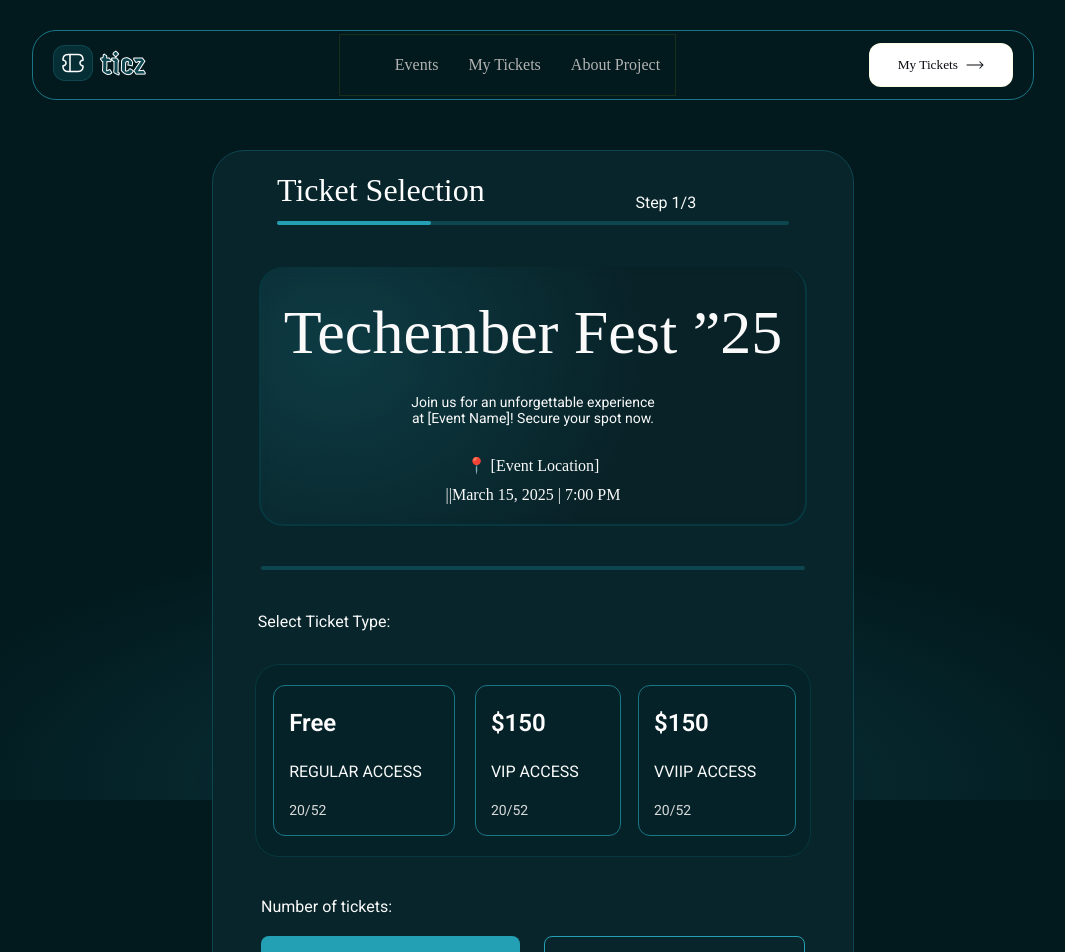
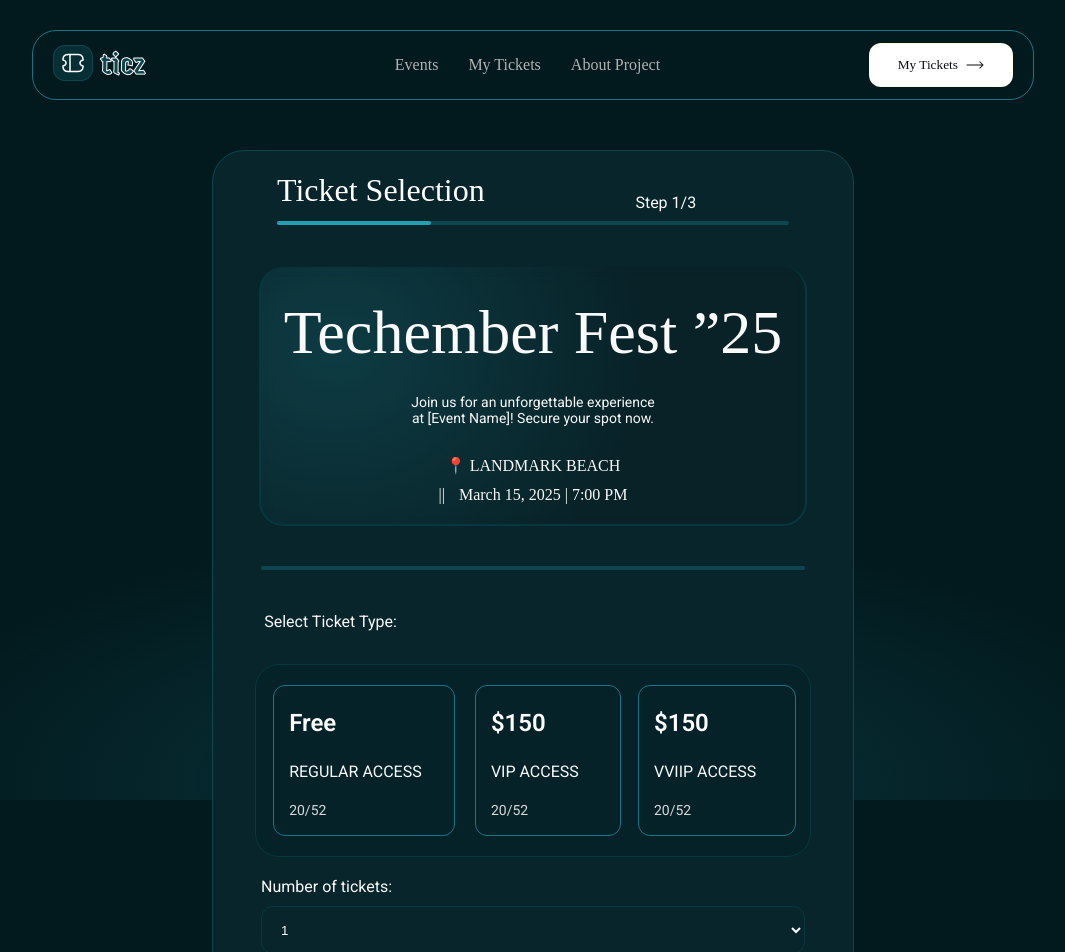
Before and after one commit to Nyerhowho9/HNG_12_TASK_2-Ticket-conferencing-app, a React (Vite) app: page / in a window 1280 px wide. Shown: the top 952 px of the page, without its empty margins (107-1172 px from the left). Built offline with nearby package versions, Linux system fonts and the light colour scheme; a web font is replaced by a local one.

Commit message:
Add select option to the events page

```diff
--- a/src/components/Hero.jsx
+++ b/src/components/Hero.jsx
@@ -7,8 +7,8 @@ export default function Hero(){
             <h1 className={styles.eventName}>Techember Fest ”25</h1>
             <p className={styles.heroText}>Join us for an unforgettable experience at [Event Name]! Secure your spot now.</p>
             <div className={styles.locationContainer}>
-                <p>📍 [Event Location]</p>
-                <p className={styles.date}><span className={styles.part}>||</span>March 15, 2025 | 7:00 PM</p>
+                <p>📍 LANDMARK BEACH</p>
+                <p className={styles.date}><span className={styles.part}>||  </span>   March 15, 2025 | 7:00 PM</p>
             </div>
         </div>
     </>
--- a/src/pages/Details.jsx
+++ b/src/pages/Details.jsx
@@ -17,11 +17,14 @@ export default function Details() {
 
 
     const navigate = useNavigate();
-    const [formData, setFormData] = useState({
-        fullName: "",
-        email: "",
-        avatar: "",
-        aboutProject: ""
+    const [formData, setFormData] = useState(() => {
+        const savedData = localStorage.getItem("formData");
+        return savedData ? JSON.parse(savedData) : {
+            fullName: "",
+            email: "",
+            avatar: "",
+            aboutProject: ""
+        };
     });
     const [errors, setErrors] = useState({});
     const [uploading, setUploading] = useState(false);
@@ -34,9 +37,7 @@ export default function Details() {
         }
     }, []);
 
-    useEffect(() => {
-        localStorage.setItem("formData", JSON.stringify(formData));
-    }, [formData]);
+
 
     const handleChange = (e) => {
         const { name, value } = e.target;
@@ -46,8 +47,11 @@ export default function Details() {
             if (lines.length > 3) return; // Prevent more than 3 rows
         }
 
-        setFormData({ ...formData, [name]: value });
+        const updatedData = { ...formData, [name]: value };
+        setFormData(updatedData);
+        localStorage.setItem("formData", JSON.stringify(updatedData));
     };
+
     const onDrop = async (acceptedFiles) => {
         const file = acceptedFiles[0];
         if (!file) return;
@@ -166,7 +170,7 @@ export default function Details() {
                 <button className={styles.button1} type="submit" disabled={uploading}>
                         {uploading ? "Uploading..." : "Get My Free Ticket"}
                 </button>
-                 <button className={styles.button2} >Back</button>
+                 <button className={styles.button2} onClick={() => navigate(-1)}>Back</button>
                 </div>
             </form>
      </div>
--- a/src/pages/Events.jsx
+++ b/src/pages/Events.jsx
@@ -33,10 +33,23 @@ export default function Event(){
                 <TicketType price="$150" access="VVIIP ACCESS" quantity="20/52"  />
             </div>
             <div className={styles.numberContainer}>
-                <p className={styles.number}>Number of tickets:</p>
+                <label htmlFor="qty" className={styles.numberLabel}>Number of tickets:</label>
+                <br />
+                <select name="qty" id="qty" className={styles.number}>
+                    <option value="1">1</option>
+                    <option value="2">2</option>
+                    <option value="3">3</option>
+                    <option value="4">4</option>
+                    <option value="5">5</option>
+                    <option value="6">6</option>
+                    <option value="7">7</option>
+                    <option value="8">8</option>
+                    <option value="9">9</option>
+                    <option value="10">10</option>
+                </select>
             </div>
             <div className={styles.buttonContainer}>
-                <button className={styles.button1}  onClick={() => navigate('details')}> Next</button>
+                <button className={styles.button1} type="submit" onClick={() => navigate('details')}> Next</button>
                 <button className={styles.button2} >Close</button>
             </div>
 
--- a/src/styles/Events.module.css
+++ b/src/styles/Events.module.css
@@ -71,7 +71,7 @@ font-size: 16px;
 font-style: normal;
 font-weight: 400;
 color: var(--step);
-width: 86%;
+width: 84%;
 margin-top: 40px;
 line-height: 24px;
 }
@@ -90,12 +90,23 @@ line-height: 24px;
     margin: auto;
     margin-top: 20px ;
 }
-.number{
+.numberLabel{
     color: #FAFAFA;
     font-family: 'Roboto';
     font-size: 16px;
     font-style: normal;
     font-weight: 400;
+}
+.number{
+    width: 100%;
+    background: #08252B;
+    border-radius: var(--Radius-reg-2, 12px);
+    border: 1px solid #07373F;
+    height: 48px;
+    color: #FAFAFA;
+    padding-left: 15px;
+    padding-right: 15px;
+    margin-top: 10px
 }
 .buttonContainer{
     width: 85%;
@@ -159,8 +170,9 @@ line-height: 24px;
         padding-right: 5px;
         padding-bottom: 20px;
     }
-    .number{
+    .numberLabel{
        margin-top: 40px;
+
     }
     .buttonContainer{
         display: flex;
--- a/src/styles/Heading.module.css
+++ b/src/styles/Heading.module.css
@@ -17,7 +17,10 @@
 }
 .stepName{
     display: flex;
-    flex-direction: column;
+
+    justify-content: space-between;
+    margin-bottom: -10px;
+    margin-top: 20px;
 }
 .p1{
     color: var(--white);
@@ -33,7 +36,6 @@
     font-size: 16px;
     font-style: normal;
     font-weight: 400;
-    margin-top: -5px;
     padding-top: 10px;
 
 }
--- a/src/styles/Hero.module.css
+++ b/src/styles/Hero.module.css
@@ -58,5 +58,6 @@
     }
     .part{
         display: inline;
+        padding-right: 10px;
     }
 }
--- a/src/styles/Navbar.module.css
+++ b/src/styles/Navbar.module.css
@@ -49,7 +49,6 @@
 
         display: flex;
         justify-content: center;
-        border: 1px solid rgba(213, 234, 0, 0.10);
         flex-direction: row;
      }
      .list >li{
```
